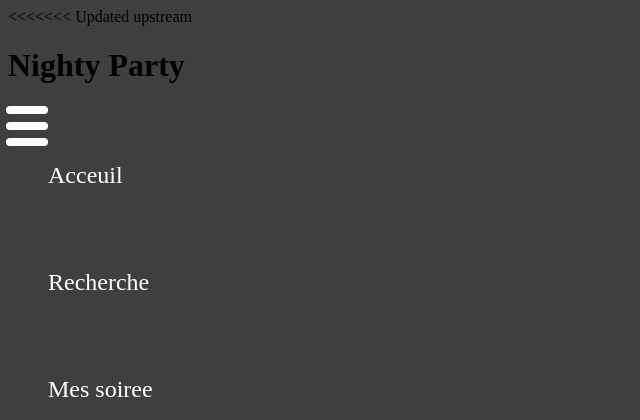
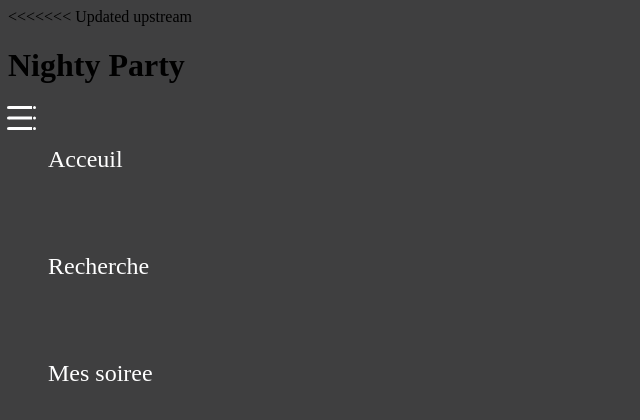
Before and after one commit to Maxime-Gangneux/Nighty-Party, a PHP site: page / in a window 1280 px wide. Shown: the top 420 px of the page, without its empty margins (0-640 px from the left). Run offline with PHP 8.4, Linux system fonts and the light colour scheme.

Commit message:
nav barre update

```diff
--- a/main/Acceuil/css.css
+++ b/main/Acceuil/css.css
@@ -19,8 +19,8 @@ li{
 }
 .menu{
     position: relative;
-    width: 3vw;
-    height: 5vh;
+    width: 25px;
+    height: 3vh;
     display: block;
 }
 .menu span{
@@ -29,7 +29,7 @@ li{
     left: 0;
     right: 0;
     width: 90%;
-    height: 1vh;
+    height: 3px;
     background-color: white;
 }
 .menu span:nth-child(1){
@@ -44,13 +44,13 @@ li{
 }
 .menu span div{
     position: absolute;
-    width: 1vh;
-    height: 1vh;
+    width: 3px;
+    height: 3px;
     border-radius: 50%;
     background-color: white;
 }
 .menu span div:nth-child(1){
-    left: -0.3vw;
+    left: -0.2vw;
 }
 .menu span div:nth-child(2){
     right: -0.3vw;
```
